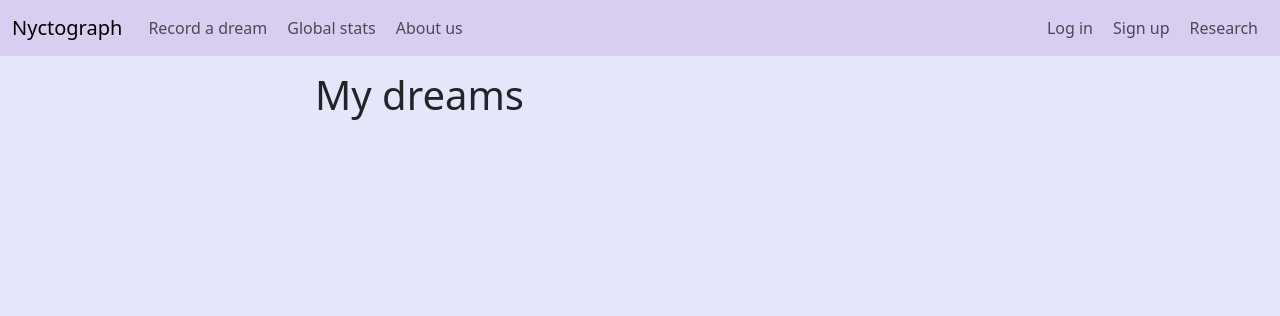
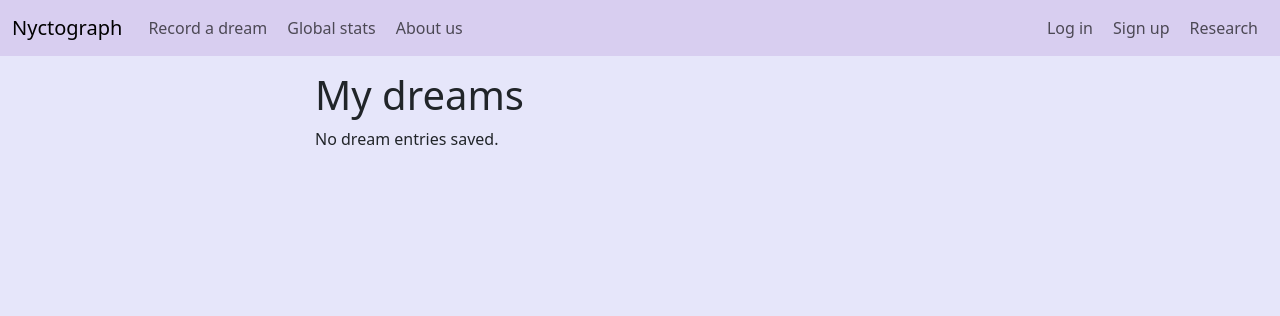
Before and after one commit to Robotgiggle/nyctograph, a FastAPI app: template app/templates/my-dreams.html in a window 1280 px wide. Shown: the top 316 px of the page. Run offline with FastAPI, Linux system fonts and the light colour scheme; the template is opened without the code that fills it, so the values that code supplies are empty; parts of the project's set-up code (start-up, migrations or seed data) failed here and were passed over.

Commit message:
Sort entries on user, no-entries message on my dreams page

```diff
--- a/app/models/user.py
+++ b/app/models/user.py
@@ -33,7 +33,8 @@ class User(Base):
     dream_entries: Mapped[List["DreamEntry"]] = relationship(
         back_populates="user",
         cascade="all, delete-orphan",
-        passive_deletes=True
+        passive_deletes=True,
+        order_by="DreamEntry.created_at.desc()"
     )
 
     @property
--- a/app/templates/my-dreams.html
+++ b/app/templates/my-dreams.html
@@ -5,6 +5,9 @@
 {% block body %}
     <div class="mx-auto main-column">
         <h1>My dreams</h1>
+        {% if entries|length == 0 %}
+            <p>No dream entries saved.</p>
+        {% endif %}
         {% for entry in entries %}
             <a href="/my-dreams/{{ entry.id }}" class="dream-box">
                 <div style="display:flex;justify-content:space-between;align-items:center">
```
